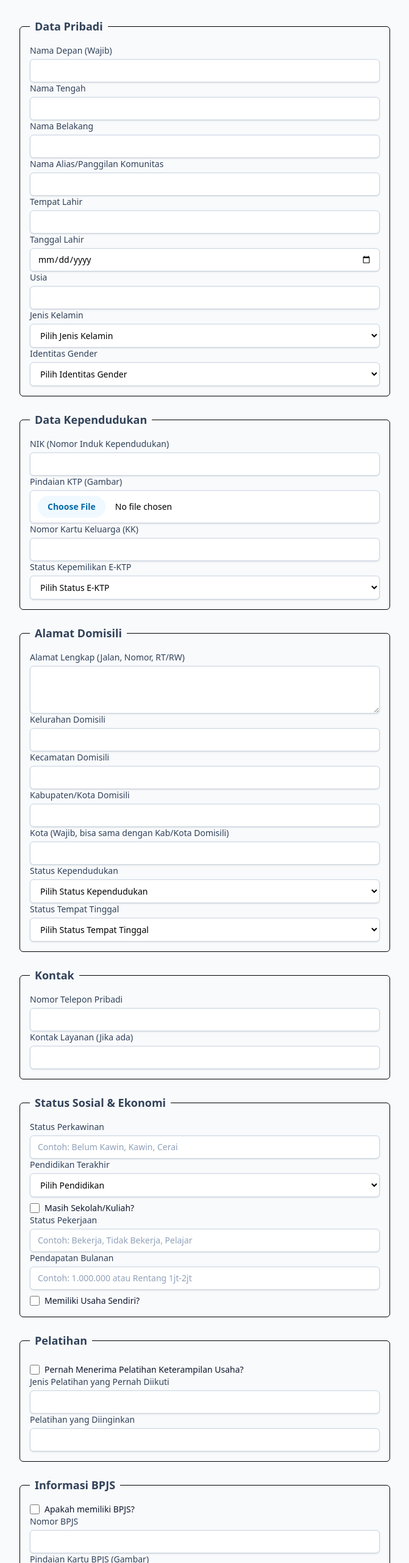
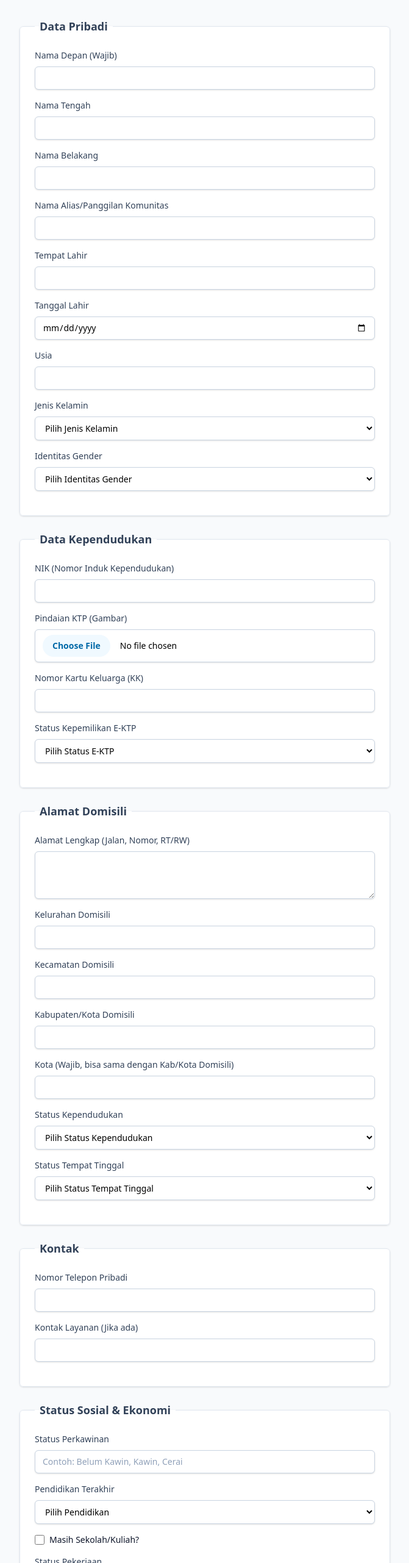
Before and after one commit to rywndr/notstr8, a Next.js app: page / in a window 1280 px wide. Shown: the part 223-2786 px from the top of the page at 61% size, without its empty margins (304-975 px from the left). Built offline with nearby package versions, Linux system fonts and the light colour scheme; no server answers; the database is empty.

Commit message:
misc: adjusted form input spacing and styling

```diff
--- a/src/components/CommunityForm.tsx
+++ b/src/components/CommunityForm.tsx
@@ -29,8 +29,8 @@ export default function CommunityForm() {
     setIsLoading(false);
   }
 
-  const commonInputStyle = "mt-1 block w-full px-3 py-2 bg-white border border-slate-300 rounded-md text-sm shadow-sm placeholder-slate-400 focus:outline-none focus:border-sky-500 focus:ring-1 focus:ring-sky-500 disabled:bg-slate-50 disabled:text-slate-500 disabled:border-slate-200 disabled:shadow-none";
-  const commonLabelStyle = "block text-sm font-medium text-slate-700";
+  const commonInputStyle = "mt-2 block w-full px-3 py-2 bg-white border border-slate-300 rounded-md text-sm shadow-sm placeholder-slate-400 focus:outline-none focus:border-sky-500 focus:ring-1 focus:ring-sky-500 disabled:bg-slate-50 disabled:text-slate-500 disabled:border-slate-200 disabled:shadow-none";
+  const commonLabelStyle = "block text-sm font-medium text-slate-700 mb-1";
 
   return (
     <form ref={formRef} onSubmit={handleSubmit} className="space-y-6 bg-slate-50 p-8 rounded-lg shadow-md w-full max-w-2xl">
@@ -38,45 +38,45 @@ export default function CommunityForm() {
 
       {message && <p className={`p-3 rounded-md ${message.startsWith('Error:') ? 'bg-red-100 text-red-700' : 'bg-green-100 text-green-700'}`}>{message}</p>}
 
-      <fieldset className="border p-4 rounded-md">
+      <fieldset className="border border-slate-200 p-6 rounded-md shadow-sm bg-white">
         <legend className="text-lg font-semibold text-slate-700 px-2">Data Pribadi</legend>
 
-        <div>
+        <div className="mb-4">
           <label htmlFor="firstName" className={commonLabelStyle}>Nama Depan (Wajib)</label>
           <input type="text" name="firstName" id="firstName" required className={commonInputStyle} />
         </div>
 
-        <div>
+        <div className="mb-4">
           <label htmlFor="middleName" className={commonLabelStyle}>Nama Tengah</label>
           <input type="text" name="middleName" id="middleName" className={commonInputStyle} />
         </div>
 
-        <div>
+        <div className="mb-4">
           <label htmlFor="lastName" className={commonLabelStyle}>Nama Belakang</label>
           <input type="text" name="lastName" id="lastName" className={commonInputStyle} />
         </div>
 
-        <div>
+        <div className="mb-4">
           <label htmlFor="communityNickname" className={commonLabelStyle}>Nama Alias/Panggilan Komunitas</label>
           <input type="text" name="communityNickname" id="communityNickname" className={commonInputStyle} />
         </div>
 
-        <div>
+        <div className="mb-4">
           <label htmlFor="placeOfBirth" className={commonLabelStyle}>Tempat Lahir</label>
           <input type="text" name="placeOfBirth" id="placeOfBirth" className={commonInputStyle} />
         </div>
 
-        <div>
+        <div className="mb-4">
           <label htmlFor="dateOfBirth" className={commonLabelStyle}>Tanggal Lahir</label>
           <input type="date" name="dateOfBirth" id="dateOfBirth" className={commonInputStyle} />
         </div>
 
-        <div>
+        <div className="mb-4">
           <label htmlFor="age" className={commonLabelStyle}>Usia</label>
           <input type="number" name="age" id="age" className={commonInputStyle} />
         </div>
 
-        <div>
+        <div className="mb-4">
           <label htmlFor="gender" className={commonLabelStyle}>Jenis Kelamin</label>
           <select name="gender" id="gender" className={commonInputStyle}>
             <option value="">Pilih Jenis Kelamin</option>
@@ -85,7 +85,7 @@ export default function CommunityForm() {
           </select>
         </div>
 
-        <div>
+        <div className="mb-4">
           <label htmlFor="genderIdentity" className={commonLabelStyle}>Identitas Gender</label>
           <select name="genderIdentity" id="genderIdentity" className={commonInputStyle}>
             <option value="">Pilih Identitas Gender</option>
@@ -95,24 +95,24 @@ export default function CommunityForm() {
         </div>
       </fieldset>
 
-      <fieldset className="border p-4 rounded-md">
+      <fieldset className="border border-slate-200 p-6 rounded-md shadow-sm bg-white">
         <legend className="text-lg font-semibold text-slate-700 px-2">Data Kependudukan</legend>
-        <div>
+        <div className="mb-4">
           <label htmlFor="nik" className={commonLabelStyle}>NIK (Nomor Induk Kependudukan)</label>
           <input type="text" name="nik" id="nik" className={commonInputStyle} />
         </div>
 
-        <div>
+        <div className="mb-4">
           <label htmlFor="idScanUrl" className={commonLabelStyle}>Pindaian KTP (Gambar)</label>
           <input type="file" name="idScanUrl" id="idScanUrl" accept="image/*" className={`${commonInputStyle} file:mr-4 file:py-2 file:px-4 file:rounded-full file:border-0 file:text-sm file:font-semibold file:bg-sky-50 file:text-sky-700 hover:file:bg-sky-100`} />
         </div>
 
-        <div>
+        <div className="mb-4">
           <label htmlFor="familyCardNumber" className={commonLabelStyle}>Nomor Kartu Keluarga (KK)</label>
           <input type="text" name="familyCardNumber" id="familyCardNumber" className={commonInputStyle} />
         </div>
 
-        <div>
+        <div className="mb-4">
           <label htmlFor="ektpStatus" className={commonLabelStyle}>Status Kepemilikan E-KTP</label>
           <select name="ektpStatus" id="ektpStatus" className={commonInputStyle}>
             <option value="">Pilih Status E-KTP</option>
@@ -123,29 +123,29 @@ export default function CommunityForm() {
         </div>
       </fieldset>
 
-      <fieldset className="border p-4 rounded-md">
+      <fieldset className="border border-slate-200 p-6 rounded-md shadow-sm bg-white">
         <legend className="text-lg font-semibold text-slate-700 px-2">Alamat Domisili</legend>
-        <div>
+        <div className="mb-4">
           <label htmlFor="address" className={commonLabelStyle}>Alamat Lengkap (Jalan, Nomor, RT/RW)</label>
           <textarea name="address" id="address" rows={3} className={commonInputStyle}></textarea>
         </div>
-        <div>
+        <div className="mb-4">
           <label htmlFor="domicileKelurahan" className={commonLabelStyle}>Kelurahan Domisili</label>
           <input type="text" name="domicileKelurahan" id="domicileKelurahan" className={commonInputStyle} />
         </div>
-        <div>
+        <div className="mb-4">
           <label htmlFor="domicileKecamatan" className={commonLabelStyle}>Kecamatan Domisili</label>
           <input type="text" name="domicileKecamatan" id="domicileKecamatan" className={commonInputStyle} />
         </div>
-        <div>
+        <div className="mb-4">
           <label htmlFor="domicileRegencyCity" className={commonLabelStyle}>Kabupaten/Kota Domisili</label>
           <input type="text" name="domicileRegencyCity" id="domicileRegencyCity" className={commonInputStyle} />
         </div>
-         <div>
+         <div className="mb-4">
           <label htmlFor="city" className={commonLabelStyle}>Kota (Wajib, bisa sama dengan Kab/Kota Domisili)</label>
           <input type="text" name="city" id="city" required className={commonInputStyle} />
         </div>
-        <div>
+        <div className="mb-4">
           <label htmlFor="residencyStatus" className={commonLabelStyle}>Status Kependudukan</label>
           <select name="residencyStatus" id="residencyStatus" className={commonInputStyle}>
             <option value="">Pilih Status Kependudukan</option>
@@ -153,7 +153,7 @@ export default function CommunityForm() {
             <option value="PENDUDUK_TETAP">Penduduk Tetap</option>
           </select>
         </div>
-        <div>
+        <div className="mb-4">
           <label htmlFor="livingSituation" className={commonLabelStyle}>Status Tempat Tinggal</label>
           <select name="livingSituation" id="livingSituation" className={commonInputStyle}>
             <option value="">Pilih Status Tempat Tinggal</option>
@@ -164,25 +164,25 @@ export default function CommunityForm() {
         </div>
       </fieldset>
 
-      <fieldset className="border p-4 rounded-md">
+      <fieldset className="border border-slate-200 p-6 rounded-md shadow-sm bg-white">
         <legend className="text-lg font-semibold text-slate-700 px-2">Kontak</legend>
-        <div>
+        <div className="mb-4">
           <label htmlFor="phoneNumber" className={commonLabelStyle}>Nomor Telepon Pribadi</label>
           <input type="tel" name="phoneNumber" id="phoneNumber" className={commonInputStyle} />
         </div>
-        <div>
+        <div className="mb-4">
           <label htmlFor="serviceContactPerson" className={commonLabelStyle}>Kontak Layanan (Jika ada)</label>
           <input type="text" name="serviceContactPerson" id="serviceContactPerson" className={commonInputStyle} />
         </div>
       </fieldset>
 
-      <fieldset className="border p-4 rounded-md">
+      <fieldset className="border border-slate-200 p-6 rounded-md shadow-sm bg-white">
         <legend className="text-lg font-semibold text-slate-700 px-2">Status Sosial & Ekonomi</legend>
-        <div>
+        <div className="mb-4">
           <label htmlFor="maritalStatus" className={commonLabelStyle}>Status Perkawinan</label>
           <input type="text" name="maritalStatus" id="maritalStatus" className={commonInputStyle} placeholder="Contoh: Belum Kawin, Kawin, Cerai" />
         </div>
-        <div>
+        <div className="mb-4">
           <label htmlFor="lastEducation" className={commonLabelStyle}>Pendidikan Terakhir</label>
           <select name="lastEducation" id="lastEducation" className={commonInputStyle}>
             <option value="">Pilih Pendidikan</option>
@@ -193,59 +193,59 @@ export default function CommunityForm() {
             <option value="TIDAK_SEKOLAH">Tidak Sekolah</option>
           </select>
         </div>
-        <div className="flex items-center mt-2">
+        <div className="flex items-center mt-2 mb-4">
           <input type="checkbox" name="isStillStudying" id="isStillStudying" className="h-4 w-4 text-sky-600 border-gray-300 rounded focus:ring-sky-500" />
           <label htmlFor="isStillStudying" className="ml-2 block text-sm text-slate-900">Masih Sekolah/Kuliah?</label>
         </div>
-        <div>
+        <div className="mb-4">
           <label htmlFor="employmentStatus" className={commonLabelStyle}>Status Pekerjaan</label>
           <input type="text" name="employmentStatus" id="employmentStatus" className={commonInputStyle} placeholder="Contoh: Bekerja, Tidak Bekerja, Pelajar" />
         </div>
-        <div>
+        <div className="mb-4">
           <label htmlFor="monthlyIncome" className={commonLabelStyle}>Pendapatan Bulanan</label>
           <input type="text" name="monthlyIncome" id="monthlyIncome" className={commonInputStyle} placeholder="Contoh: 1.000.000 atau Rentang 1jt-2jt" />
         </div>
-        <div className="flex items-center mt-2">
+        <div className="flex items-center mt-2 mb-4">
           <input type="checkbox" name="hasOwnBusiness" id="hasOwnBusiness" className="h-4 w-4 text-sky-600 border-gray-300 rounded focus:ring-sky-500" />
           <label htmlFor="hasOwnBusiness" className="ml-2 block text-sm text-slate-900">Memiliki Usaha Sendiri?</label>
         </div>
       </fieldset>
 
-      <fieldset className="border p-4 rounded-md">
+      <fieldset className="border border-slate-200 p-6 rounded-md shadow-sm bg-white">
         <legend className="text-lg font-semibold text-slate-700 px-2">Pelatihan</legend>
-        <div className="flex items-center mt-2">
+        <div className="flex items-center mt-2 mb-4">
           <input type="checkbox" name="hasReceivedSkillTraining" id="hasReceivedSkillTraining" className="h-4 w-4 text-sky-600 border-gray-300 rounded focus:ring-sky-500" />
           <label htmlFor="hasReceivedSkillTraining" className="ml-2 block text-sm text-slate-900">Pernah Menerima Pelatihan Keterampilan Usaha?</label>
         </div>
-        <div>
+        <div className="mb-4">
           <label htmlFor="skillTrainingType" className={commonLabelStyle}>Jenis Pelatihan yang Pernah Diikuti</label>
           <input type="text" name="skillTrainingType" id="skillTrainingType" className={commonInputStyle} />
         </div>
-        <div>
+        <div className="mb-4">
           <label htmlFor="desiredSkillTraining" className={commonLabelStyle}>Pelatihan yang Diinginkan</label>
           <input type="text" name="desiredSkillTraining" id="desiredSkillTraining" className={commonInputStyle} />
         </div>
       </fieldset>
 
-      <fieldset className="border p-4 rounded-md">
+      <fieldset className="border border-slate-200 p-6 rounded-md shadow-sm bg-white">
         <legend className="text-lg font-semibold text-slate-700 px-2">Informasi BPJS</legend>
-        <div className="flex items-center">
+        <div className="flex items-center mb-4">
           <input type="checkbox" name="hasBpjs" id="hasBpjs" className="h-4 w-4 text-sky-600 border-gray-300 rounded focus:ring-sky-500" />
           <label htmlFor="hasBpjs" className="ml-2 block text-sm text-slate-900">Apakah memiliki BPJS?</label>
         </div>
-        <div>
+        <div className="mb-4">
           <label htmlFor="bpjsId" className={commonLabelStyle}>Nomor BPJS</label>
           <input type="text" name="bpjsId" id="bpjsId" className={commonInputStyle} />
         </div>
-        <div>
+        <div className="mb-4">
           <label htmlFor="bpjsScanUrl" className={commonLabelStyle}>Pindaian Kartu BPJS (Gambar)</label>
           <input type="file" name="bpjsScanUrl" id="bpjsScanUrl" accept="image/*" className={`${commonInputStyle} file:mr-4 file:py-2 file:px-4 file:rounded-full file:border-0 file:text-sm file:font-semibold file:bg-sky-50 file:text-sky-700 hover:file:bg-sky-100`} />
         </div>
       </fieldset>
 
-      <fieldset className="border p-4 rounded-md">
+      <fieldset className="border border-slate-200 p-6 rounded-md shadow-sm bg-white">
         <legend className="text-lg font-semibold text-slate-700 px-2">Data Kesehatan</legend>
-        <div>
+        <div className="mb-4">
           <label htmlFor="healthServiceAccess" className={commonLabelStyle}>Akses Layanan Kesehatan Terakhir/Rutin</label>
           <select name="healthServiceAccess" id="healthServiceAccess" className={commonInputStyle}>
             <option value="">Pilih Layanan</option>
@@ -255,15 +255,15 @@ export default function CommunityForm() {
             <option value="TIDAK_PERNAH">Tidak Pernah</option>
           </select>
         </div>
-        <div>
+        <div className="mb-4">
           <label htmlFor="chronicIllness" className={commonLabelStyle}>Penyakit Kronis atau Kondisi Kesehatan Khusus</label>
           <input type="text" name="chronicIllness" id="chronicIllness" className={commonInputStyle} />
         </div>
       </fieldset>
 
-      <fieldset className="border p-4 rounded-md">
+      <fieldset className="border border-slate-200 p-6 rounded-md shadow-sm bg-white">
         <legend className="text-lg font-semibold text-slate-700 px-2">Pengalaman Diskriminasi/Kekerasan</legend>
-        <div>
+        <div className="mb-4">
           <label htmlFor="discriminationExperience" className={commonLabelStyle}>Pernah Mengalami Diskriminasi atau Kekerasan?</label>
           <select name="discriminationExperience" id="discriminationExperience" className={commonInputStyle}>
             <option value="">Pilih Pengalaman</option>
@@ -271,43 +271,43 @@ export default function CommunityForm() {
             <option value="PERNAH_MENGALAMI">Pernah Mengalami</option>
           </select>
         </div>
-        <div>
+        <div className="mb-4">
           <label htmlFor="discriminationType" className={commonLabelStyle}>Jenis Diskriminasi/Kekerasan (Jika ada)</label>
           <input type="text" name="discriminationType" id="discriminationType" className={commonInputStyle} />
         </div>
-        <div>
+        <div className="mb-4">
           <label htmlFor="discriminationPerpetrator" className={commonLabelStyle}>Pelaku Diskriminasi/Kekerasan (Jika ada)</label>
           <input type="text" name="discriminationPerpetrator" id="discriminationPerpetrator" className={commonInputStyle} />
         </div>
-        <div>
+        <div className="mb-4">
           <label htmlFor="discriminationLocation" className={commonLabelStyle}>Lokasi Kejadian (Jika ada)</label>
           <input type="text" name="discriminationLocation" id="discriminationLocation" className={commonInputStyle} />
         </div>
-        <div className="flex items-center mt-2">
+        <div className="flex items-center mt-2 mb-4">
           <input type="checkbox" name="wasDiscriminationReported" id="wasDiscriminationReported" className="h-4 w-4 text-sky-600 border-gray-300 rounded focus:ring-sky-500" />
           <label htmlFor="wasDiscriminationReported" className="ml-2 block text-sm text-slate-900">Apakah Diskriminasi/Kekerasan Telah Dilaporkan?</label>
         </div>
       </fieldset>
 
-      <fieldset className="border p-4 rounded-md">
+      <fieldset className="border border-slate-200 p-6 rounded-md shadow-sm bg-white">
         <legend className="text-lg font-semibold text-slate-700 px-2">Bantuan Sosial & Komunitas</legend>
-        <div className="flex items-center mt-2">
+        <div className="flex items-center mt-2 mb-4">
           <input type="checkbox" name="receivesSocialAssistance" id="receivesSocialAssistance" className="h-4 w-4 text-sky-600 border-gray-300 rounded focus:ring-sky-500" />
           <label htmlFor="receivesSocialAssistance" className="ml-2 block text-sm text-slate-900">Mendapatkan Bantuan Sosial dari Pemerintah?</label>
         </div>
-        <div className="flex items-center mt-2">
+        <div className="flex items-center mt-2 mb-4">
           <input type="checkbox" name="isRegisteredInDTKS" id="isRegisteredInDTKS" className="h-4 w-4 text-sky-600 border-gray-300 rounded focus:ring-sky-500" />
           <label htmlFor="isRegisteredInDTKS" className="ml-2 block text-sm text-slate-900">Terdaftar dalam Data Terpadu Kesejahteraan Sosial (DTKS)?</label>
         </div>
-        <div>
+        <div className="mb-4">
           <label htmlFor="communityGroup" className={commonLabelStyle}>Kelompok Komunitas yang Diikuti</label>
           <input type="text" name="communityGroup" id="communityGroup" className={commonInputStyle} />
         </div>
       </fieldset>
 
-      <fieldset className="border p-4 rounded-md">
+      <fieldset className="border border-slate-200 p-6 rounded-md shadow-sm bg-white">
         <legend className="text-lg font-semibold text-slate-700 px-2">Catatan Tambahan</legend>
-        <div>
+        <div className="mb-4">
           <label htmlFor="notes" className={commonLabelStyle}>Catatan Tambahan</label>
           <textarea name="notes" id="notes" rows={3} className={commonInputStyle}></textarea>
         </div>
```
